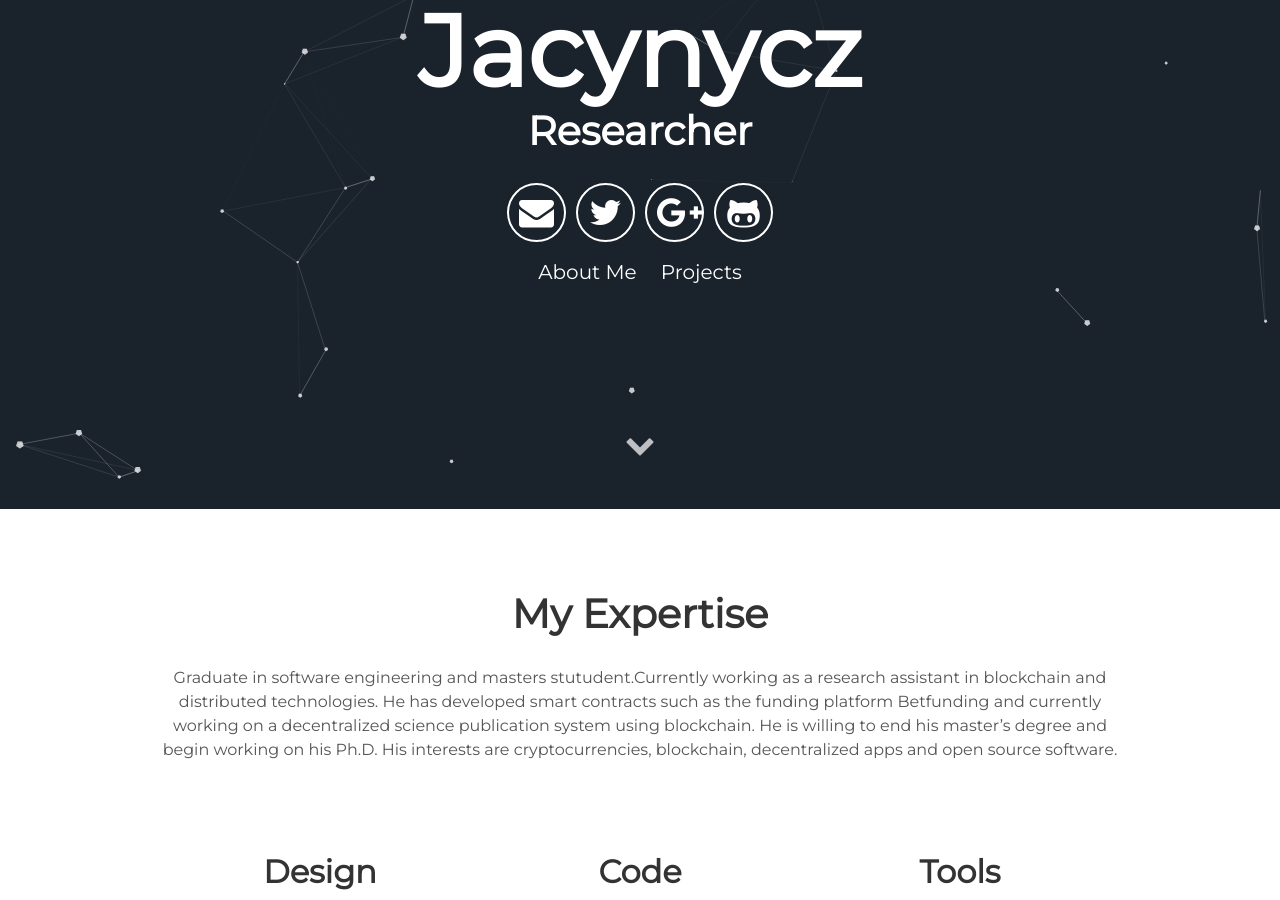
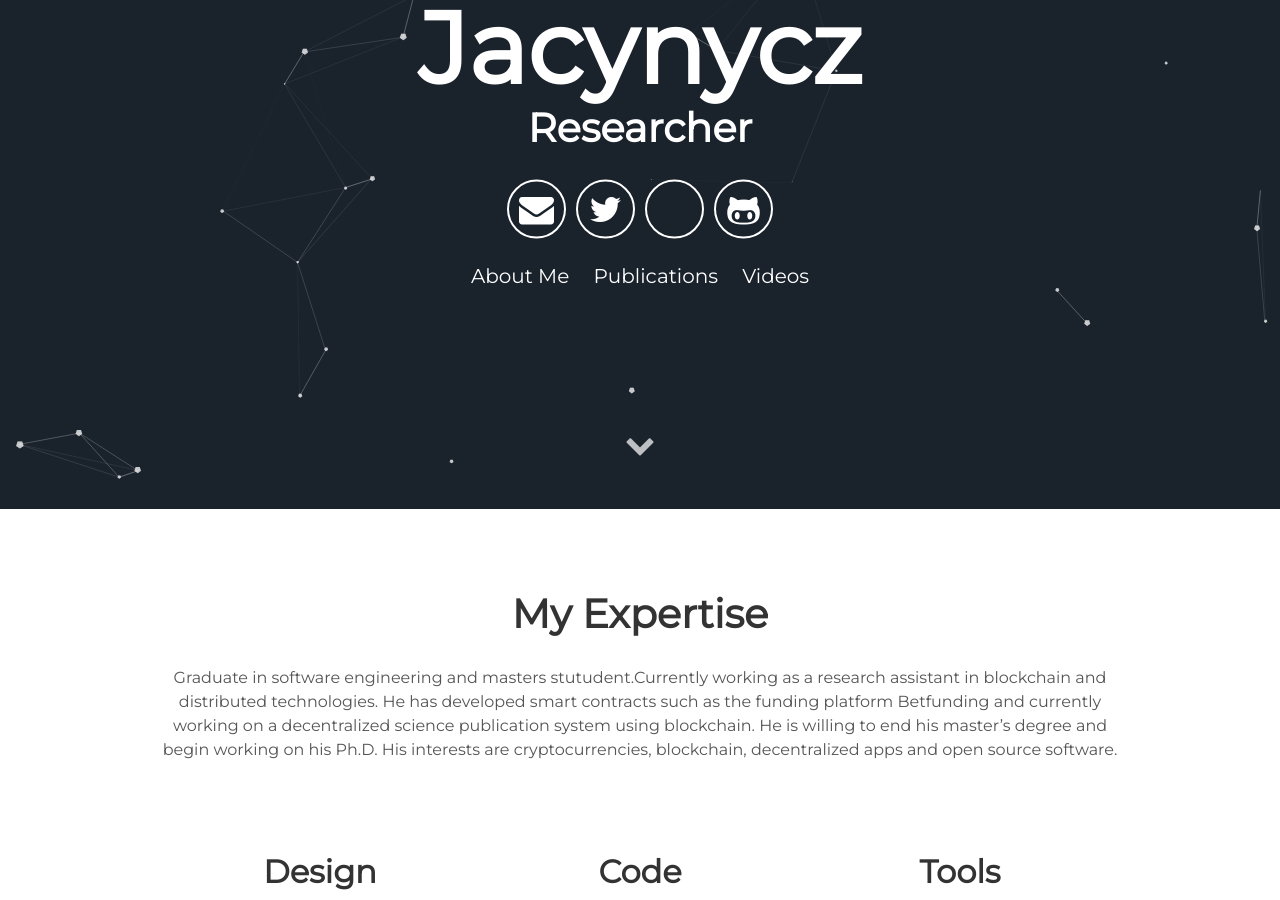
Before and after one commit to vjacynycz-stratio/vjacynycz-stratio.github.io, a Jekyll site: the page built from index.html, in a window 1280 px wide and 900 px high, scrolled down 391 px. Built offline with Jekyll 4.4.1, drawn with Linux system fonts in a browser that asks for light colours.

Commit message:
Update header.html

```diff
--- a/_includes/header.html
+++ b/_includes/header.html
@@ -5,14 +5,15 @@
         <span class="site-description">{{site.user_title}}</span>
       </h1>
       <div class="header-icons">
-        <a aria-label="Send email" href="#"><i class="icon fa fa-envelope"></i></a>
-        <a aria-label="My Twitter" target="_blank" href="#"><i class="icon fa fa-twitter" aria-hidden="true"></i></a>
-        <a aria-label="My Google Plus" target="_blank" href="#"><i class="icon fa fa-google-plus" aria-hidden="true"></i></a>
-        <a aria-label="My Github" target="_blank" href="#"><i class="icon fa fa-github-alt" aria-hidden="true"></i></a>
+        <a aria-label="Send email" href="mailto:viktor@jacynycz.es"><i class="icon fa fa-envelope"></i></a>
+        <a aria-label="My Twitter" target="_blank" href="https://twitter.com/jacynycz"><i class="icon fa fa-twitter" aria-hidden="true"></i></a>
+        <a aria-label="My Linkedin" target="_blank" href="https://www.linkedin.com/in/viktor-jacynycz-garc%C3%ADa-05107b68/"><i class="icon fa fa-linkedin-in" aria-hidden="true"></i></a>
+        <a aria-label="My Github" target="_blank" href="https://github.com/Jacynycz"><i class="icon fa fa-github-alt" aria-hidden="true"></i></a>
       </div>
       <div class="header-links">
         <a class="link" href="#about" data-scroll>About Me</a>
-        <a class="link" href="#projects" data-scroll>Projects</a>
+        <a class="link" href="#publications" data-scroll>Publications</a>
+        <a class="link" href="#videos" data-scroll>Videos</a>
       </div>
   </div>
   <a class="down" href="#about" data-scroll><i class="icon fa fa-chevron-down" aria-hidden="true"></i></a>
```
